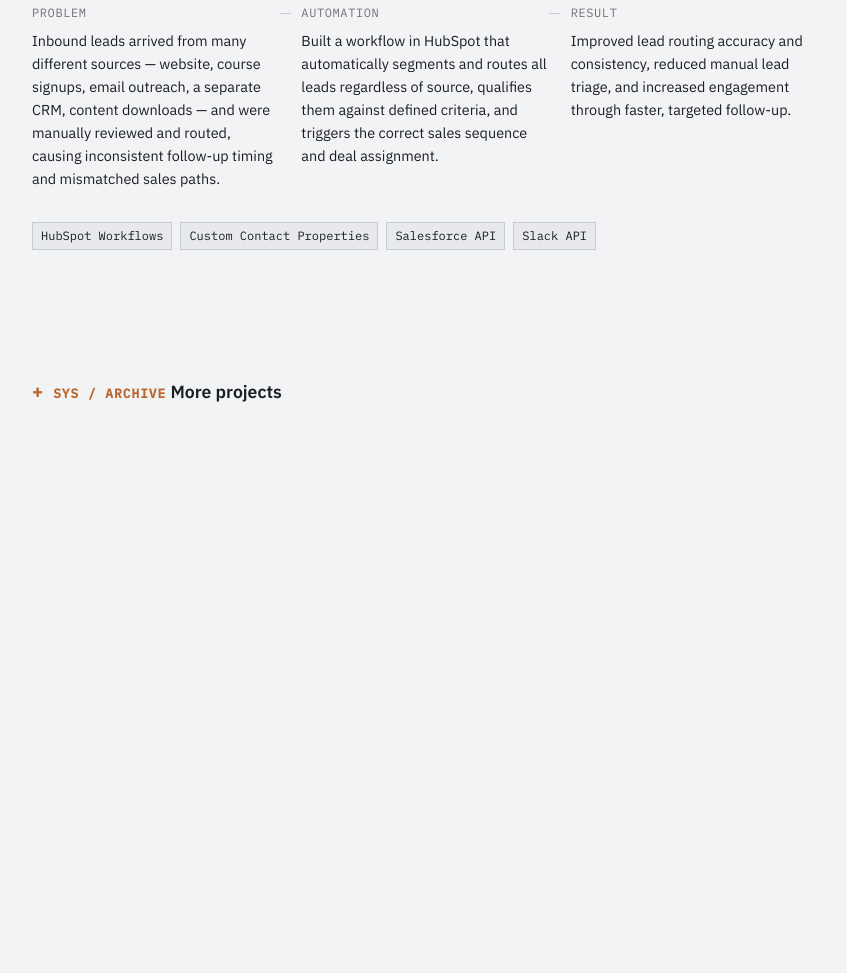
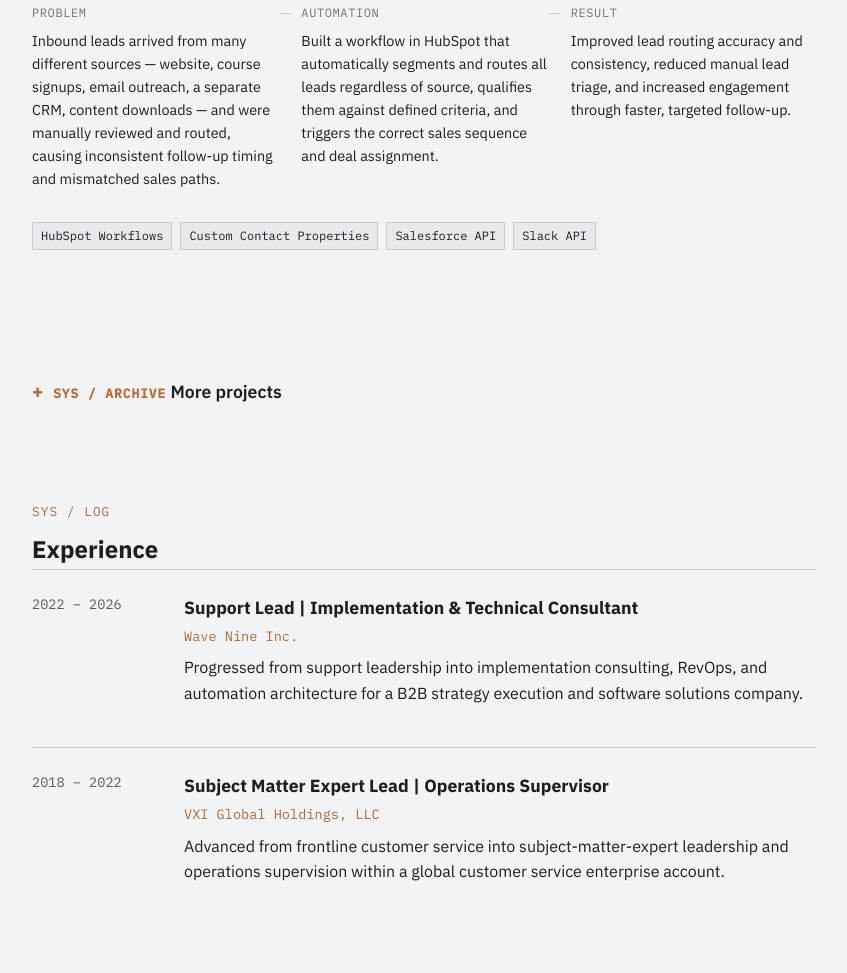
Before and after one commit to leosanga/portfolio, a plain HTML site: page index.html in a window 1280 px wide. Shown: the part 2254-3227 px from the top of the page, without its empty margins (216-1063 px from the left). Before the commit the page ends 2708 px from the top, so only its background shows below. Drawn offline with Linux system fonts and the light colour scheme.

Commit message:
Add Experience section

```diff
--- a/index.html
+++ b/index.html
@@ -195,6 +195,29 @@
   </details>
 </section>
 
-<!-- Sections continue below: Experience, Footer -->
+<section class="section">
+  <p class="eyebrow">Sys / Log</p>
+  <h2>Experience</h2>
+  <div class="timeline">
+    <div class="timeline-entry">
+      <p class="timeline-dates">2022 &ndash; 2026</p>
+      <div>
+        <h3>Support Lead | Implementation &amp; Technical Consultant</h3>
+        <p class="timeline-org">Wave Nine Inc.</p>
+        <p>Progressed from support leadership into implementation consulting, RevOps, and automation architecture for a B2B strategy execution and software solutions company.</p>
+      </div>
+    </div>
+    <div class="timeline-entry">
+      <p class="timeline-dates">2018 &ndash; 2022</p>
+      <div>
+        <h3>Subject Matter Expert Lead | Operations Supervisor</h3>
+        <p class="timeline-org">VXI Global Holdings, LLC</p>
+        <p>Advanced from frontline customer service into subject-matter-expert leadership and operations supervision within a global customer service enterprise account.</p>
+      </div>
+    </div>
+  </div>
+</section>
+
+<!-- Sections continue below: Footer -->
 </body>
 </html>
--- a/style.css
+++ b/style.css
@@ -225,3 +225,31 @@ a:focus-visible, summary:focus-visible, details:focus-visible {
 }
 .more-project h3 { font-size: 1rem; margin-bottom: 0.5rem; }
 .more-project p { font-size: 0.9rem; }
+
+/* ---- Experience ---- */
+.timeline-entry {
+  display: grid;
+  grid-template-columns: 8rem 1fr;
+  gap: 1.5rem;
+  border-top: 1px solid var(--color-line);
+  padding: 1.5rem 0;
+}
+
+.timeline-dates {
+  font-family: var(--font-mono);
+  font-size: 0.85rem;
+  opacity: 0.7;
+  margin: 0;
+}
+
+.timeline-entry h3 { font-size: 1.1rem; margin-bottom: 0.25rem; }
+.timeline-org {
+  font-family: var(--font-mono);
+  font-size: 0.85rem;
+  color: var(--color-accent);
+  margin-bottom: 0.5rem;
+}
+
+@media (max-width: 640px) {
+  .timeline-entry { grid-template-columns: 1fr; gap: 0.25rem; }
+}
```
